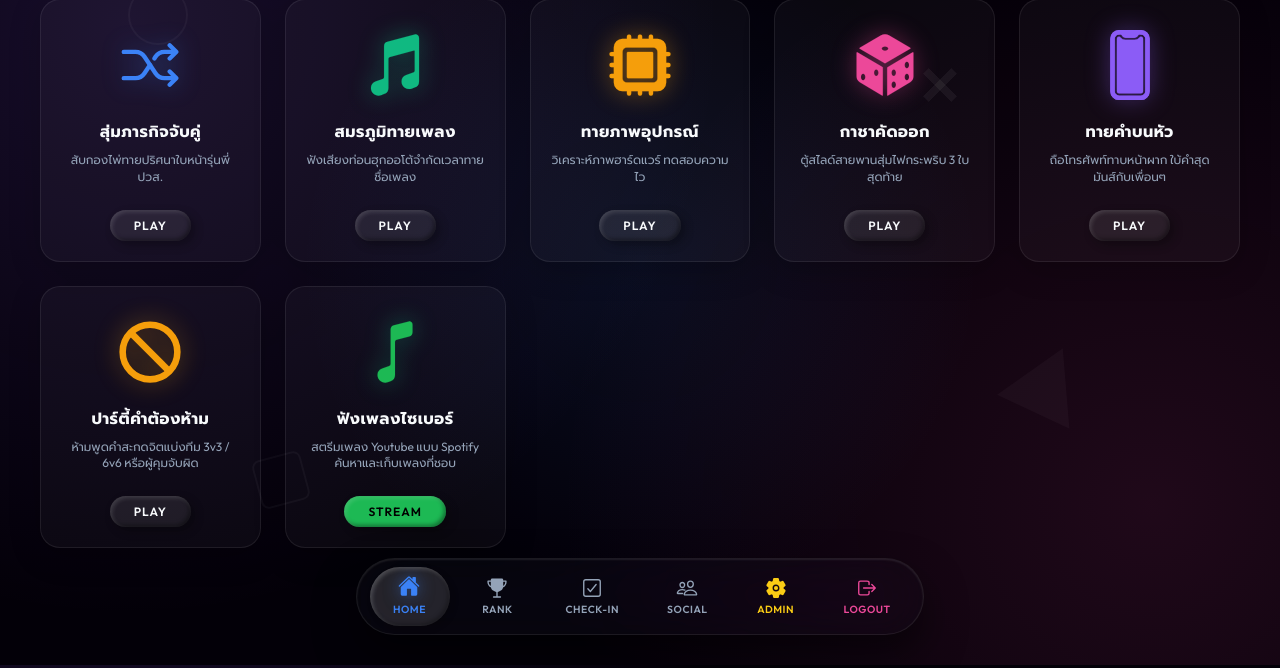
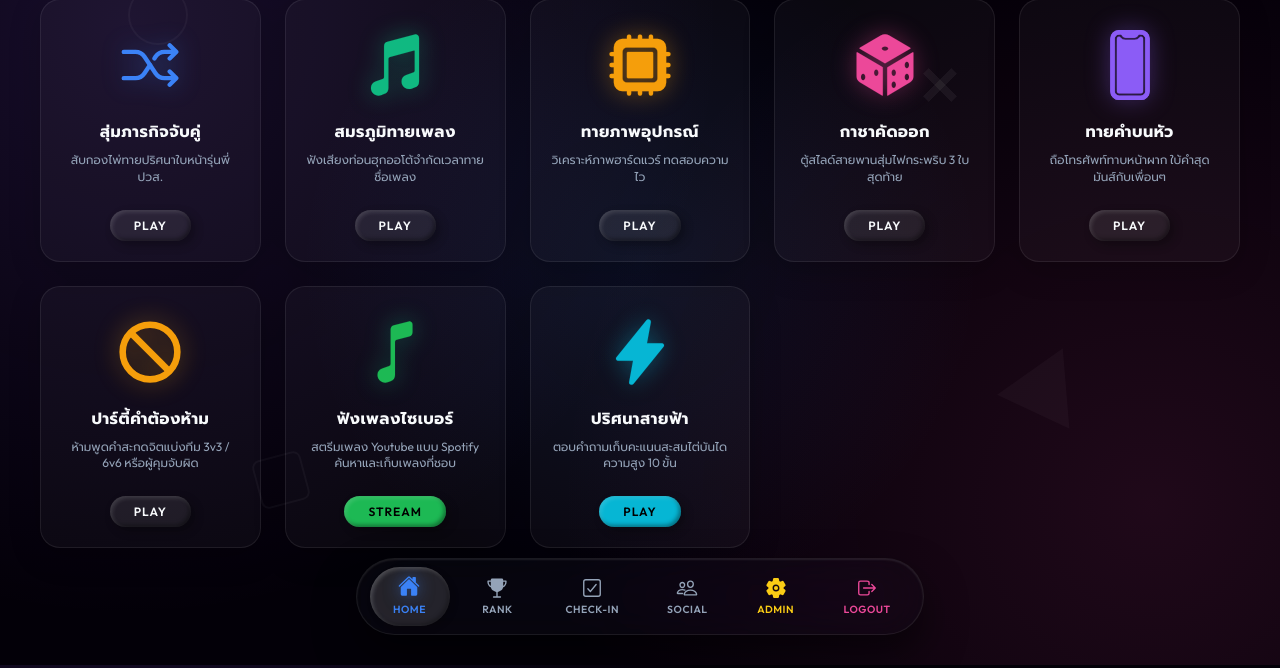
Before and after one commit to RoanEas/Game, a PHP site: page /index.php in a window 1280 px wide. Shown: the part 135-803 px from the top of the page. Run offline with PHP 8.4, Linux system fonts and the light colour scheme; a user stored in the database is signed in; data comes from the database, SQL or seed files in the repository; data that the repository does not hold is empty.

Commit message:
Fix admin login password hash and add Blitz Quiz card to index home screen

```diff
--- a/club_game_db.sql
+++ b/club_game_db.sql
@@ -53,7 +53,7 @@ CREATE TABLE IF NOT EXISTS `blitz_players` (
 
 -- Insert default admin user (password is 'admin')
 INSERT INTO `users` (`username`, `email`, `password`, `real_name`, `avatar_img`, `is_avatar_created`, `score`, `role`)
-VALUES ('admin', 'admin@clubgame.com', '$2y$10$MzMBrY0RbFILl9HR.9QTYeU9xUHa0xHGT9MVO.QVW8STJTjeOyXDG', 'Administrator', 'dog.png', 1, 0, 'admin')
+VALUES ('admin', 'admin@clubgame.com', '$2y$10$sXKQi7spI028jlkRLHa6LOHiTNab2M7Uhx/sa8EnQ4stcmN7lXAlm', 'Administrator', 'dog.png', 1, 0, 'admin')
 ON DUPLICATE KEY UPDATE `username`=`username`;
 
 -- Insert default games
--- a/index.php
+++ b/index.php
@@ -256,6 +256,14 @@ if (isset($_GET['logout'])) { session_destroy(); header("Location: index.php");
                 <div class="game-title">ฟังเพลงไซเบอร์</div>
                 <div class="game-desc">สตรีมเพลง Youtube แบบ Spotify ค้นหาและเก็บเพลงที่ชอบ</div>
                 <div class="play-pill" style="background-color: #1db954; color:#000;">STREAM</div>
+            </a>
+
+            <!-- Lightning Quiz (ปริศนาสายฟ้า) -->
+            <a href="games/blitz_quiz/index.php" class="game-card card-cyan" <?php if(!isset($_SESSION['user_id'])) echo 'onclick="event.preventDefault(); switchTab(\'tab-login\', document.querySelector(\'[data-tab=\\\'tab-login\\\']\'));"'; ?>>
+                <ion-icon name="flash" class="game-icon" style="color: var(--neon-cyan);"></ion-icon>
+                <div class="game-title">ปริศนาสายฟ้า</div>
+                <div class="game-desc">ตอบคำถามเก็บคะแนนสะสมไต่บันไดความสูง 10 ขั้น</div>
+                <div class="play-pill" style="background-color: var(--neon-cyan); color:#000;">PLAY</div>
             </a>
 
         </div>
```
